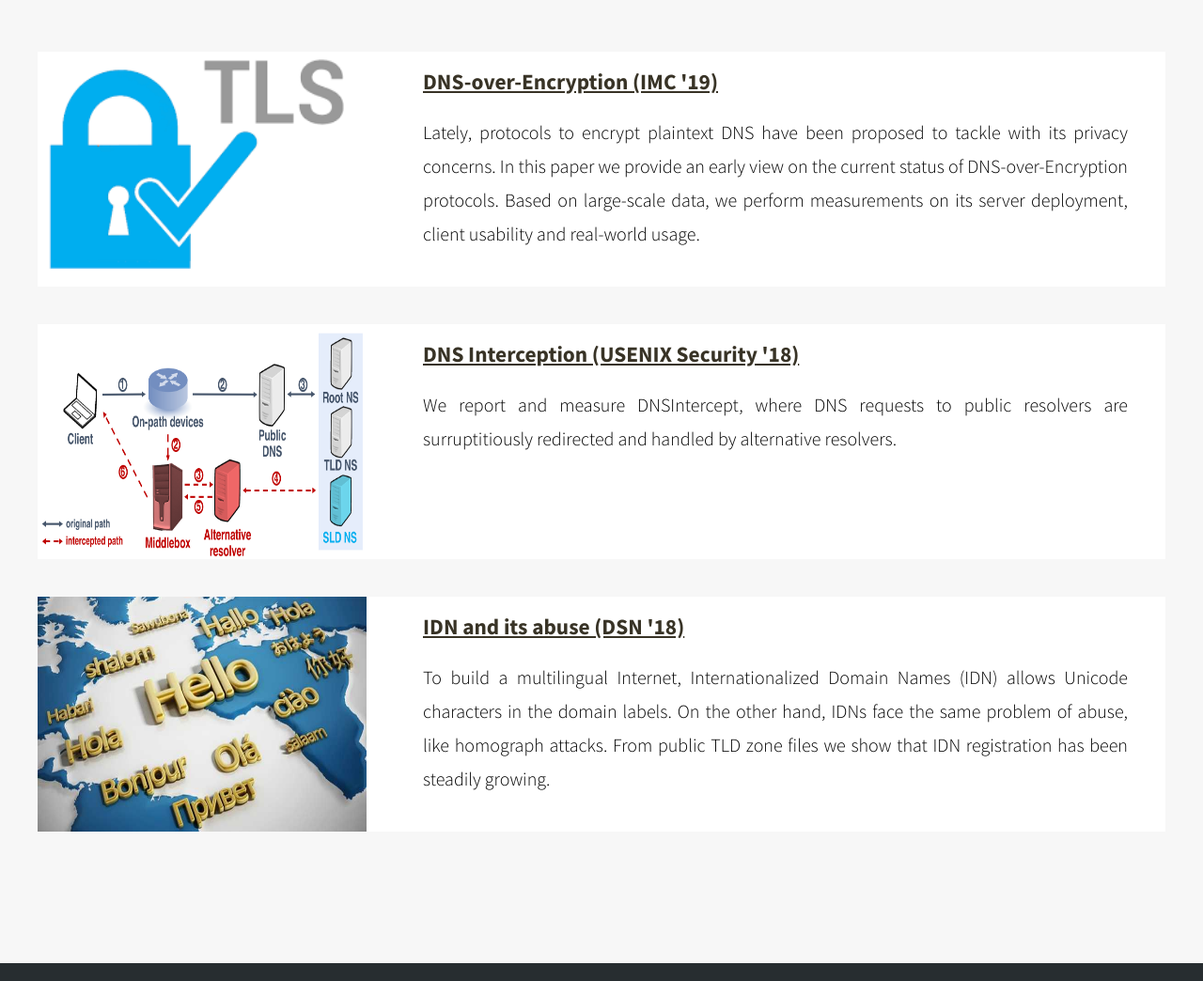
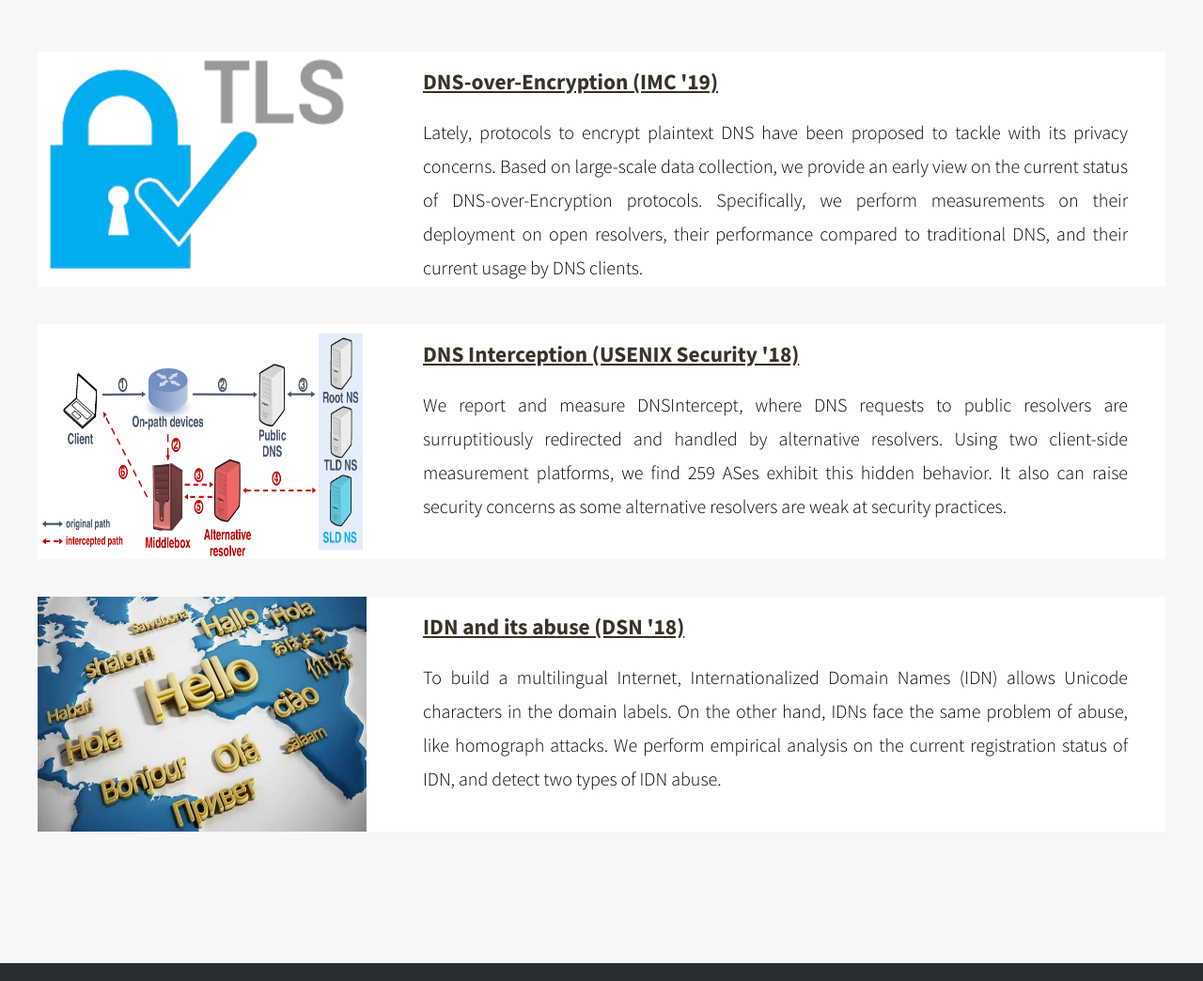
Before and after one commit to lcy17code/lcy17code.github.io, a plain HTML site: page index.html in a window 1280 px wide. Shown: the part 773-1817 px from the top of the page at 94% size. Drawn offline with Linux system fonts and the light colour scheme.

Commit message:
homepage basically done

```diff
--- a/index.html
+++ b/index.html
@@ -54,7 +54,7 @@ div {
 			<div class="pjdetails">
 				<h3><a href="doe.html">DNS-over-Encryption (IMC '19)</a></h3>
 				<br />
-				<p>Lately, protocols to encrypt plaintext DNS have been proposed to tackle with its privacy concerns. In this paper we provide an early view on the current status of DNS-over-Encryption protocols. Based on large-scale data, we perform measurements on its server deployment, client usability and real-world usage. </p>
+				<p>Lately, protocols to encrypt plaintext DNS have been proposed to tackle with its privacy concerns. Based on large-scale data collection, we provide an early view on the current status of DNS-over-Encryption protocols. Specifically, we perform measurements on their deployment on open resolvers, their performance compared to traditional DNS, and their current usage by DNS clients.</p>
 			</div>
 		</div>
 		<!-- # the DNS Interception Project (USENIX '18)-->
@@ -65,7 +65,7 @@ div {
 			<div class="pjdetails">
 				<h3><a href="dnsintercept.html">DNS Interception (USENIX Security '18)</a></h3>
 				<br />
-				<p>We report and measure DNSIntercept, where DNS requests to public resolvers are surruptitiously redirected and handled by alternative resolvers. </p>
+				<p>We report and measure DNSIntercept, where DNS requests to public resolvers are surruptitiously redirected and handled by alternative resolvers. Using two client-side  measurement platforms, we find 259 ASes exhibit this hidden behavior. It also can raise security concerns as some alternative resolvers are weak at security practices.</p>
 			</div>
 		</div>
 		<!-- # the IDN Project (DSN '18)-->
@@ -76,7 +76,7 @@ div {
 			<div class="pjdetails">
 				<h3><a href="idn.html">IDN and its abuse (DSN '18)</a></h3>
 				<br />
-				<p>To build a multilingual Internet, Internationalized Domain Names (IDN) allows Unicode characters in the domain labels. On the other hand, IDNs face the same problem of abuse, like homograph attacks. From public TLD zone files we show that IDN registration has been steadily growing. </p>
+				<p>To build a multilingual Internet, Internationalized Domain Names (IDN) allows Unicode characters in the domain labels. On the other hand, IDNs face the same problem of abuse, like homograph attacks. We perform empirical analysis on the current registration status of IDN, and detect two types of IDN abuse.</p>
 			</div>
 		</div>
 	</div>
```
